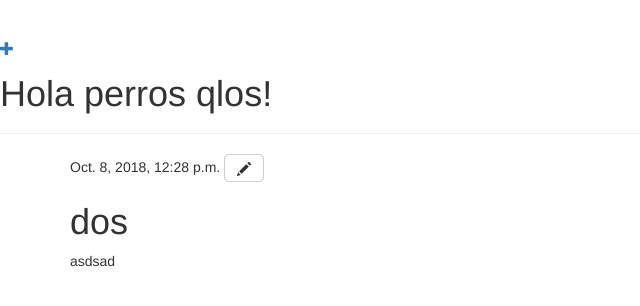
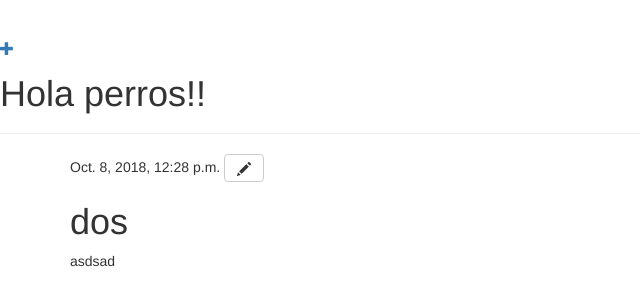
Before and after one commit to debler/misPerris, a Django app: page /post/2/ in a window 1280 px wide. Shown: the top 306 px of the page, without its empty margins (0-640 px from the left). Run offline with Django 3.2, Linux system fonts and the light colour scheme; data comes from the database, SQL or seed files in the repository; some libraries are stand-ins or nearby versions.

Commit message:
titulo (h1) hola perros

```diff
--- a/mysite/blog/templates/blog/base.html
+++ b/mysite/blog/templates/blog/base.html
@@ -13,7 +13,7 @@
 <body>
         <div class="page-header">
                 <a href="{% url 'post_new' %}" class="top-menu"><span class="glyphicon glyphicon-plus"></span></a>
-                <h1>Hola perros qlos!</h1>
+                <h1>Hola perros!!</h1>
         </div>
         <div class="content container">
             <div class="row">
```
